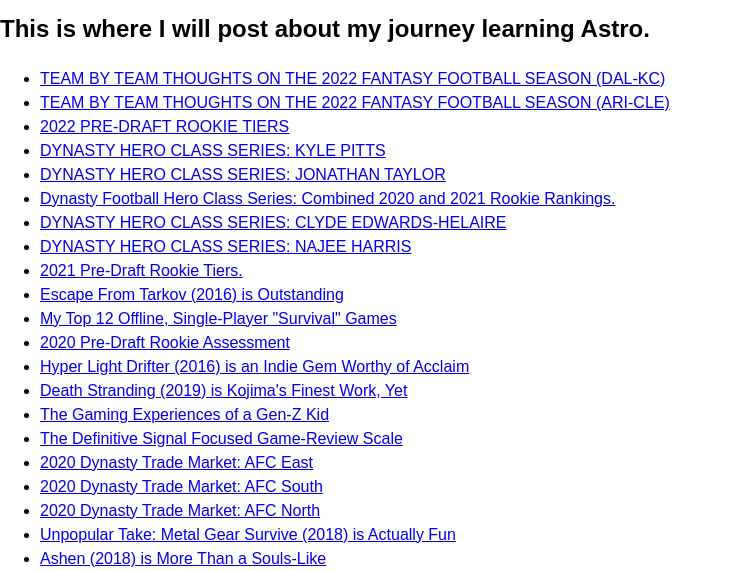
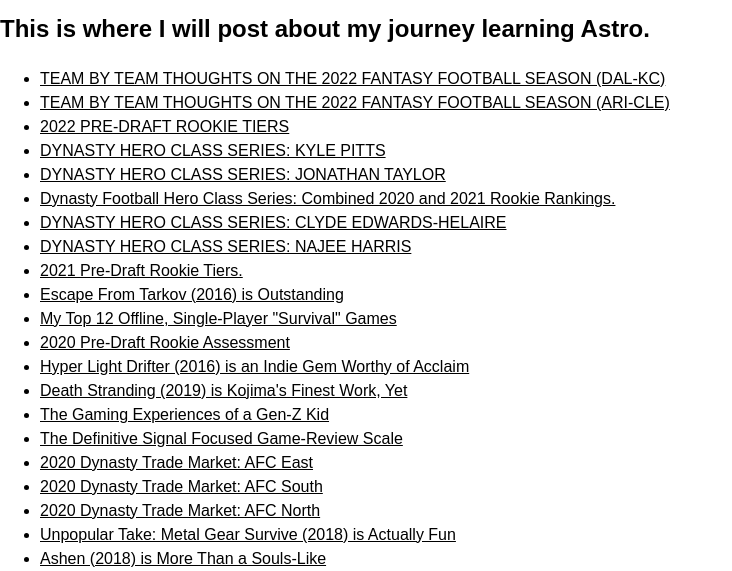
Before and after one commit to instinct-truster/signal-focused-astro, an Astro site: page /blog in a window 1280 px wide. Shown: the part 228-799 px from the top of the page, without its empty margins (0-732 px from the left). Built offline with nearby package versions, Linux system fonts and the light colour scheme; Astro itself is replaced by a stand-in of ours.

Commit message:
fix link color

```diff
--- a/src/components/BlogPost.astro
+++ b/src/components/BlogPost.astro
@@ -3,3 +3,9 @@
 ---
 
 <li><a href={url}>{title}</a></li>
+
+<style>
+  a {
+    color: var(--text);
+  }
+</style>
```
